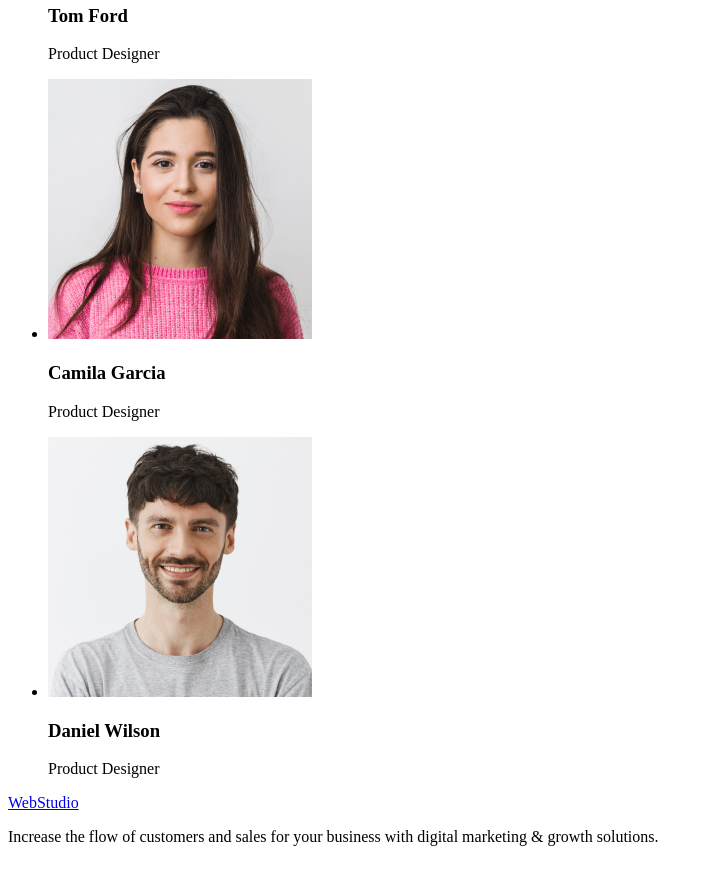
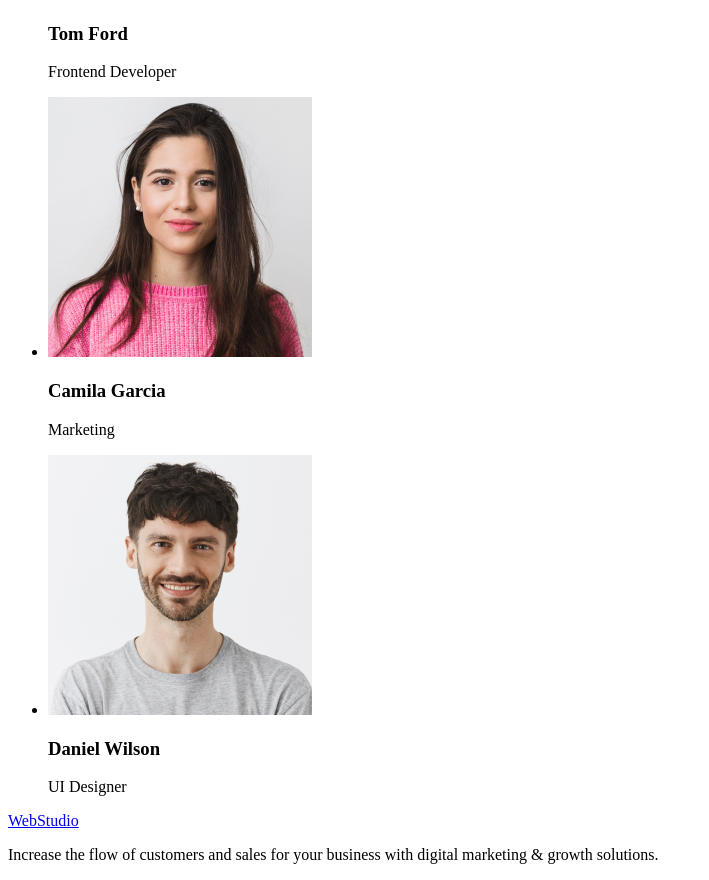
Before and after one commit to VladSmetana/goit-markup-hw-01, a plain HTML site: page index.html in a window 1280 px wide. Shown: the part 1278-2158 px from the top of the page, without its empty margins (0-709 px from the left). Drawn offline with Linux system fonts and the light colour scheme.

```diff
--- a/index.html
+++ b/index.html
@@ -15,8 +15,14 @@
         </ul>
     </nav>
     <address>
-        <a href="mailto:info@devstudio.com">info@devstudio.com</a>
-        <a href="tel:+110001111111">+11 (000) 111-11-11</a>
+        <ul>
+            <li>
+                <a href="mailto:info@devstudio.com">info@devstudio.com</a>
+            </li>
+            <li>
+                <a href="tel:+110001111111">+11 (000) 111-11-11</a>
+            </li>
+        </ul>
     </address>
 </header>
     <main>
@@ -64,17 +70,17 @@
                 <li>
                     <img src="./images/Tom-Ford.jpg" alt="Tom Ford" width="264">
                     <h3>Tom Ford</h3>
-                    <p>Product Designer</p>
+                    <p>Frontend Developer</p>
                 </li>
                 <li>
                     <img src="./images/Camila-Garcia.jpg" alt="Camila Garcia" width="264">
                     <h3>Camila Garcia</h3>
-                    <p>Product Designer</p>
+                    <p>Marketing</p>
                 </li>
                 <li>
                     <img src="./images/Daniel-Wilson.jpg" alt="Daniel Wilson" width="264">
                     <h3>Daniel Wilson</h3>
-                    <p>Product Designer</p>
+                    <p>UI Designer</p>
                 </li>
             </ul>
         </section>
```
